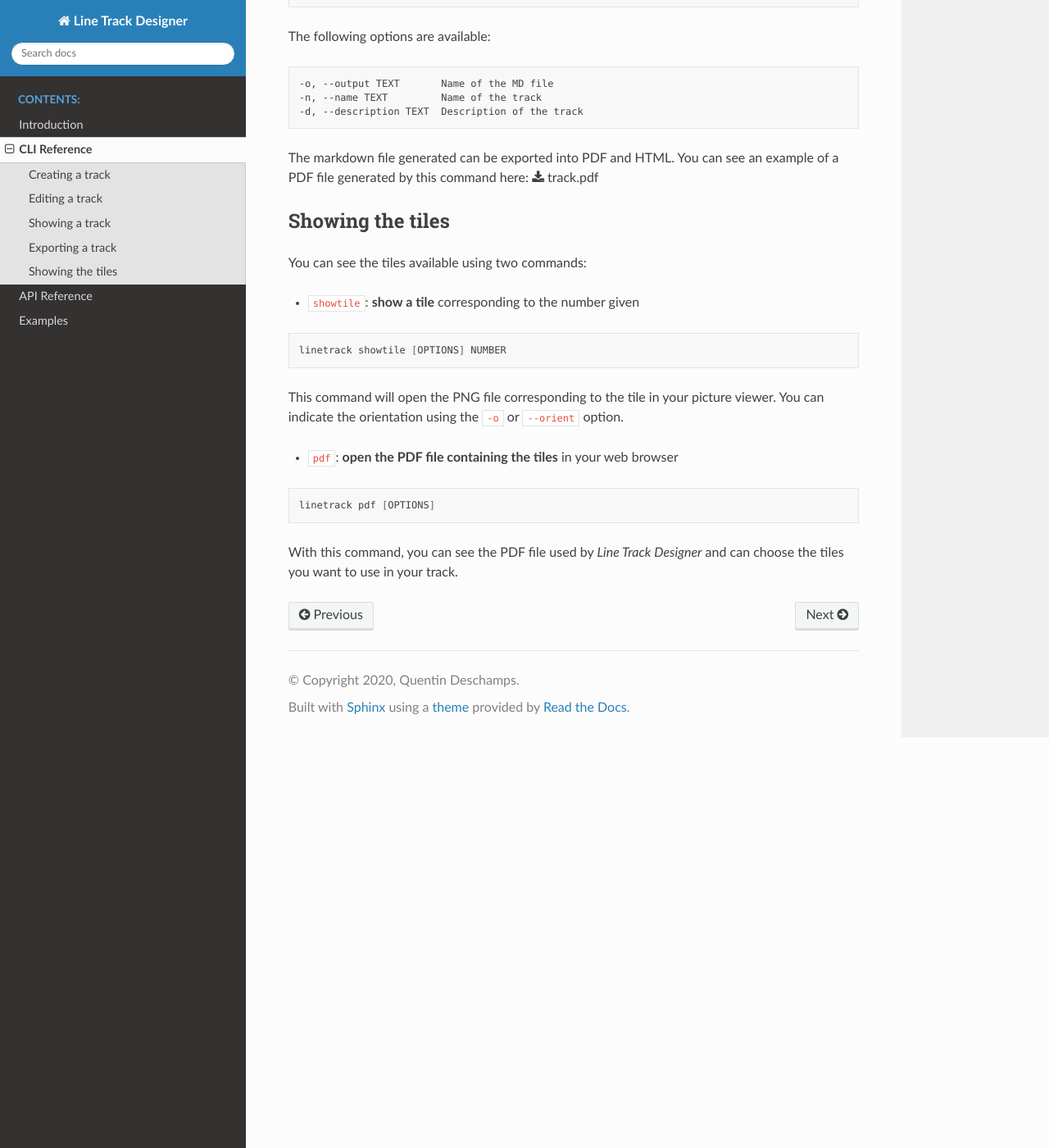
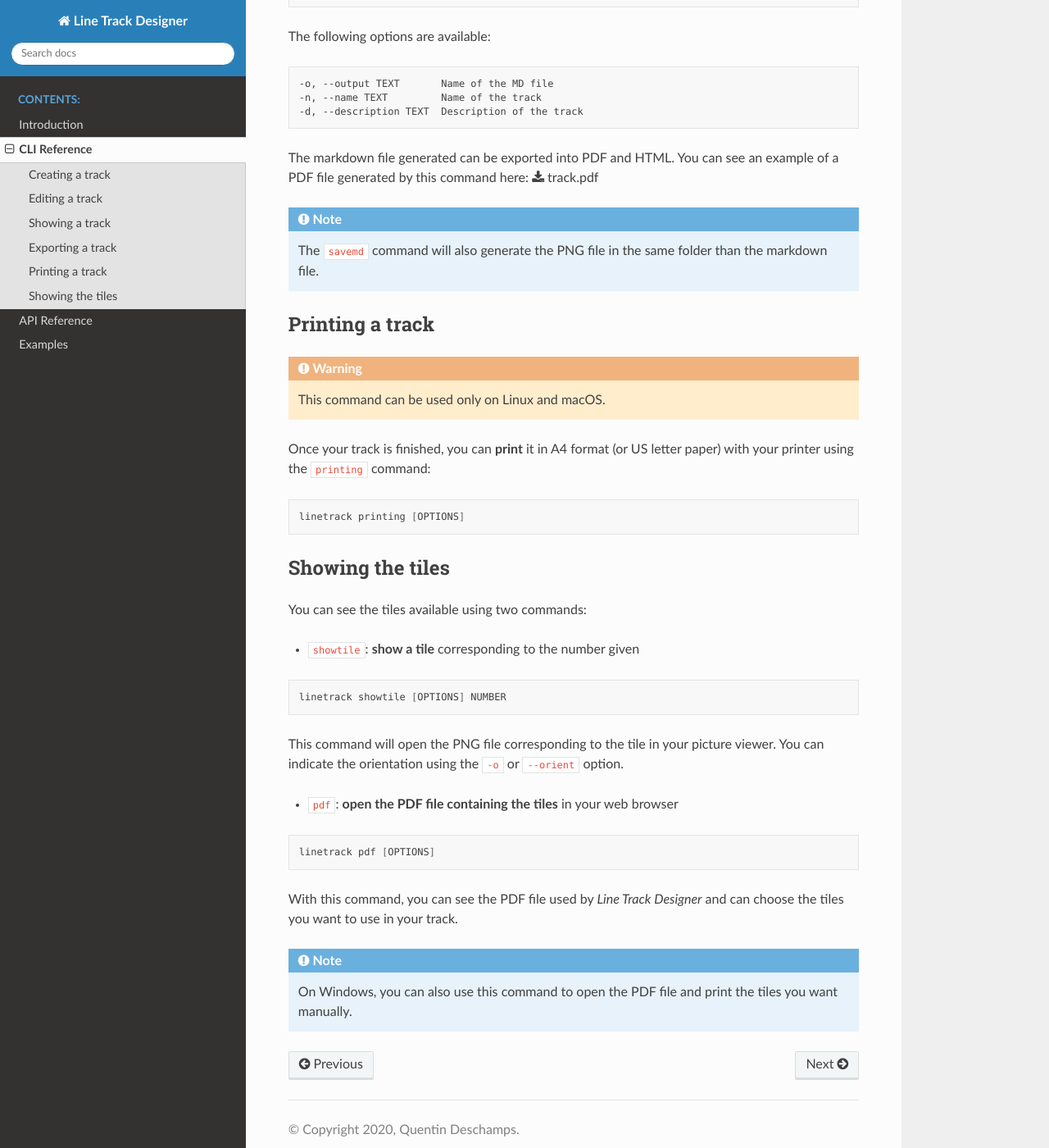
Before and after one commit to Quentin18/Line-Track-Designer, a Sphinx documentation site: the page built from docs/source/cli.rst, in a window 1280 px wide and 1400 px high, scrolled down 4124 px. Shown: the whole window at 82% size. Built offline with Sphinx 7.4.7 and the Read the Docs theme 2.0.0, drawn with Linux system fonts in a browser that asks for light colours.

Commit message:
update docs

```diff
--- a/docs/source/cli.rst
+++ b/docs/source/cli.rst
@@ -179,6 +179,22 @@
 You can see an example of a PDF file generated by this command here:
 :download:`track.pdf <pdf/track.pdf>`
 
+.. note::
+    The ``savemd`` command will also generate the PNG file in the same folder than the markdown file.
+
+Printing a track
+----------------
+.. warning::
+    This command can be used only on Linux and macOS.
+
+Once your track is finished, you can **print** it in A4 format (or US letter paper)
+with your printer using the ``printing`` command:
+
+.. code-block:: bash
+
+    linetrack printing [OPTIONS]
+
+
 Showing the tiles
 -----------------
 You can see the tiles available using two commands:
@@ -200,3 +216,7 @@
 
 With this command, you can see the PDF file used by *Line Track Designer* and
 can choose the tiles you want to use in your track.
+
+.. note::
+    On Windows, you can also use this command to open the PDF file and
+    print the tiles you want manually.
```
Also changed, not shown: 3 other files.
